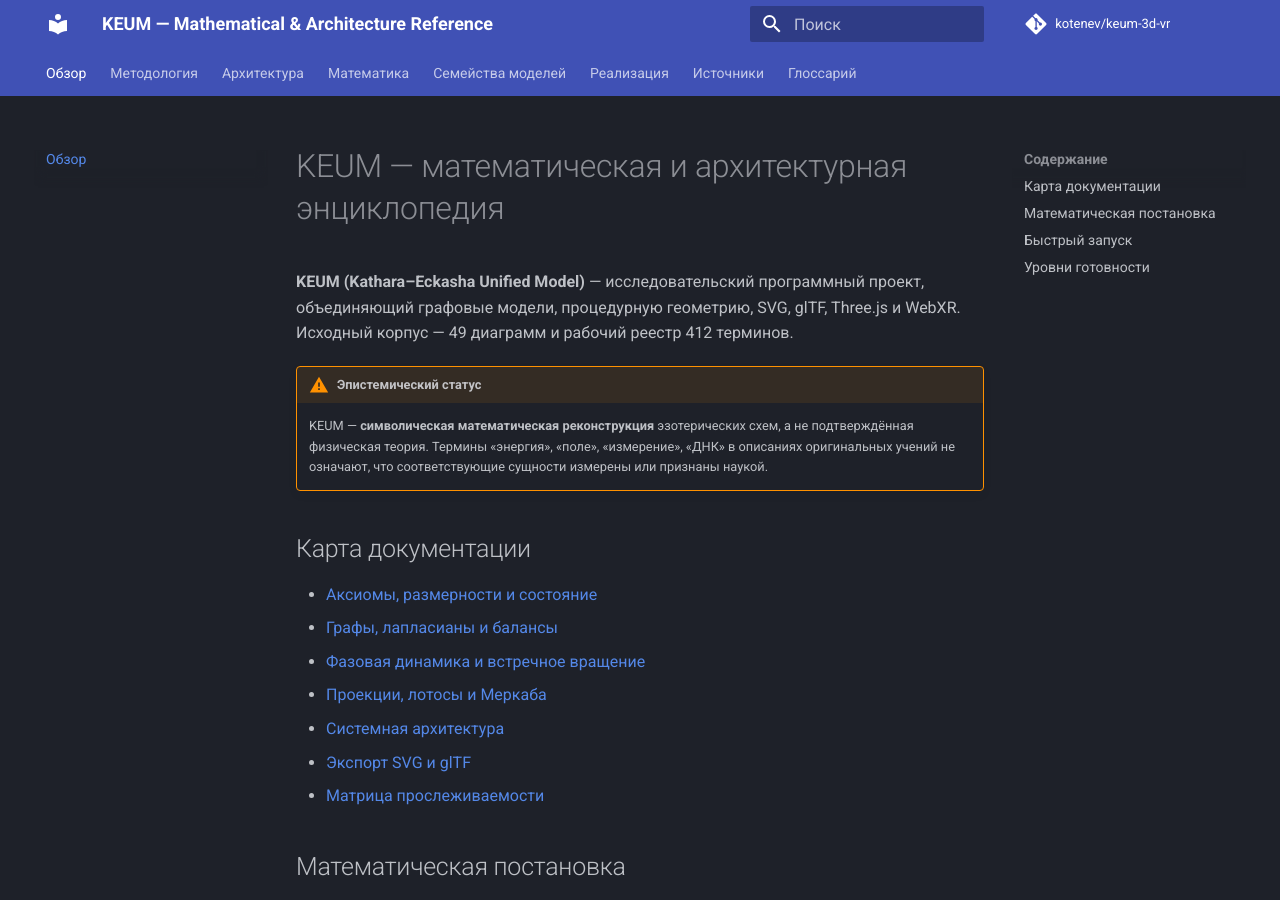
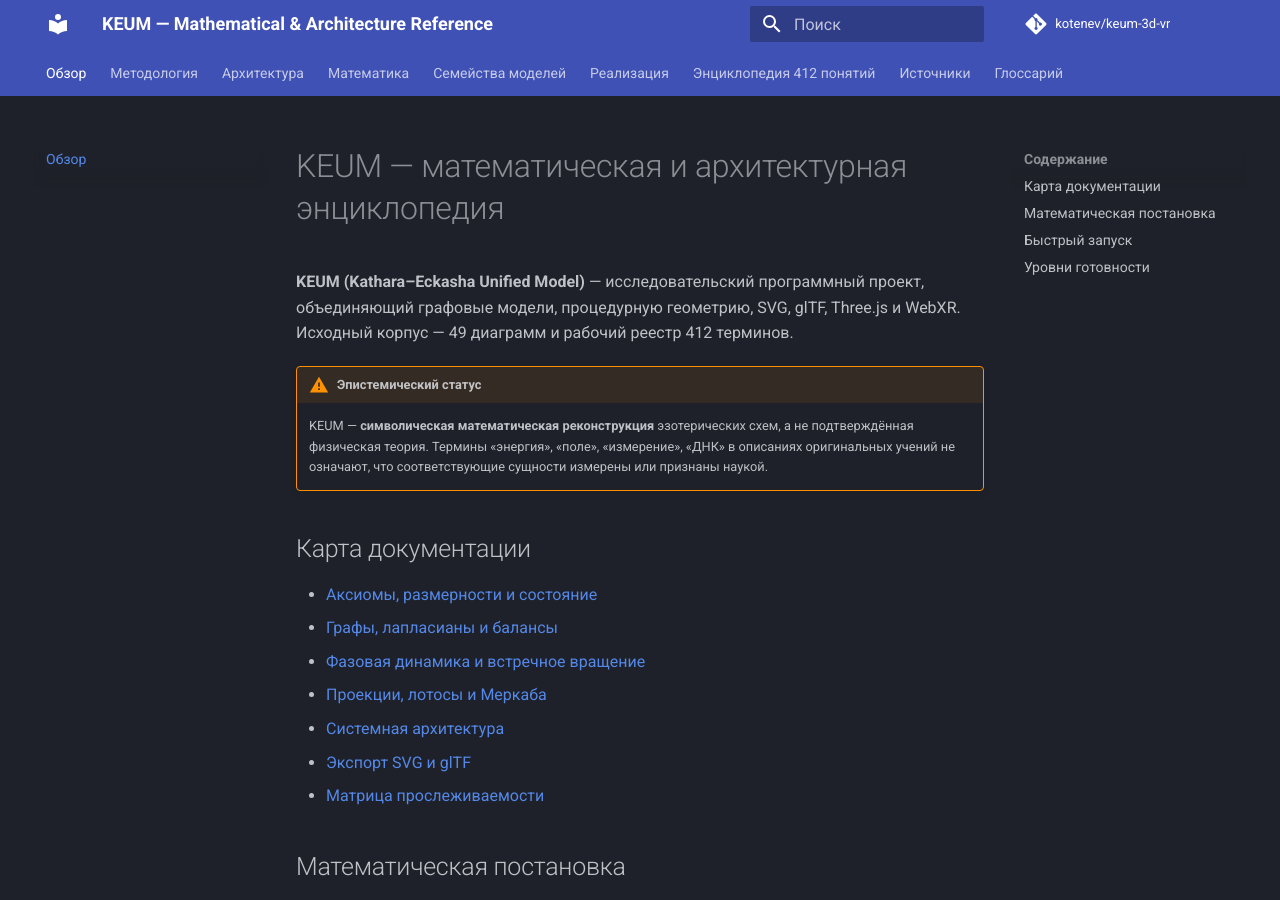
Before and after one commit to kotenev/keum-3d-vr, an MkDocs documentation site: the page built from mkdocs/index.md, in a window 1280 px wide and 900 px high. Built offline with MkDocs 1.6.1 and Material for MkDocs 9.7.7, drawn with Linux system fonts in a browser that asks for light colours; comment, search, counter and statistics services are not loaded; part of the change alters nothing that is shown.

```diff
--- a/mkdocs.yml
+++ b/mkdocs.yml
@@ -63,5 +63,20 @@ nav:
       - SVG и glTF: implementation/rendering.md
       - Тестирование: implementation/testing.md
       - Прослеживаемость: implementation/traceability.md
+  - Энциклопедия 412 понятий:
+      - Космология: encyclopedia/cosmology.md
+      - Сакральная геометрия: encyclopedia/geometry.md
+      - Меркаба и поля: encyclopedia/merkaba.md
+      - Дыхание и циклы: encyclopedia/cycles.md
+      - Энергетическая анатомия: encyclopedia/anatomy.md
+      - Планетарные модели: encyclopedia/planetary.md
+      - Тела Hova: encyclopedia/hova.md
+      - ДНК и коды: encyclopedia/dna-codes.md
+      - Кристаллическое тело: encyclopedia/crystal.md
+      - Пламена и Eukatharista: encyclopedia/flames.md
+      - Спирали и вихри: encyclopedia/vortices.md
+      - Проекции и голография: encyclopedia/projection.md
+      - Матрицы излучения: encyclopedia/radiation.md
+      - Коды и Christos: encyclopedia/christos.md
   - Источники: bibliography.md
   - Глоссарий: glossary.md
```
